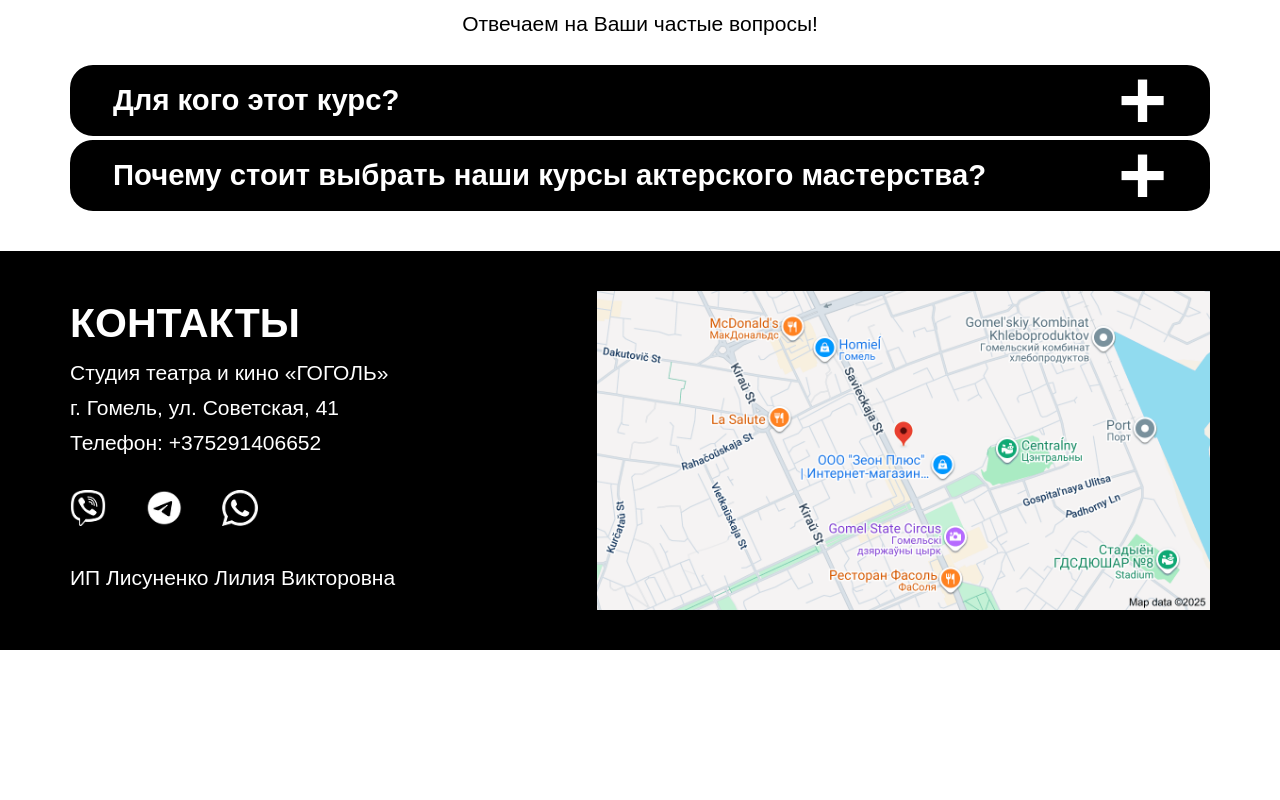
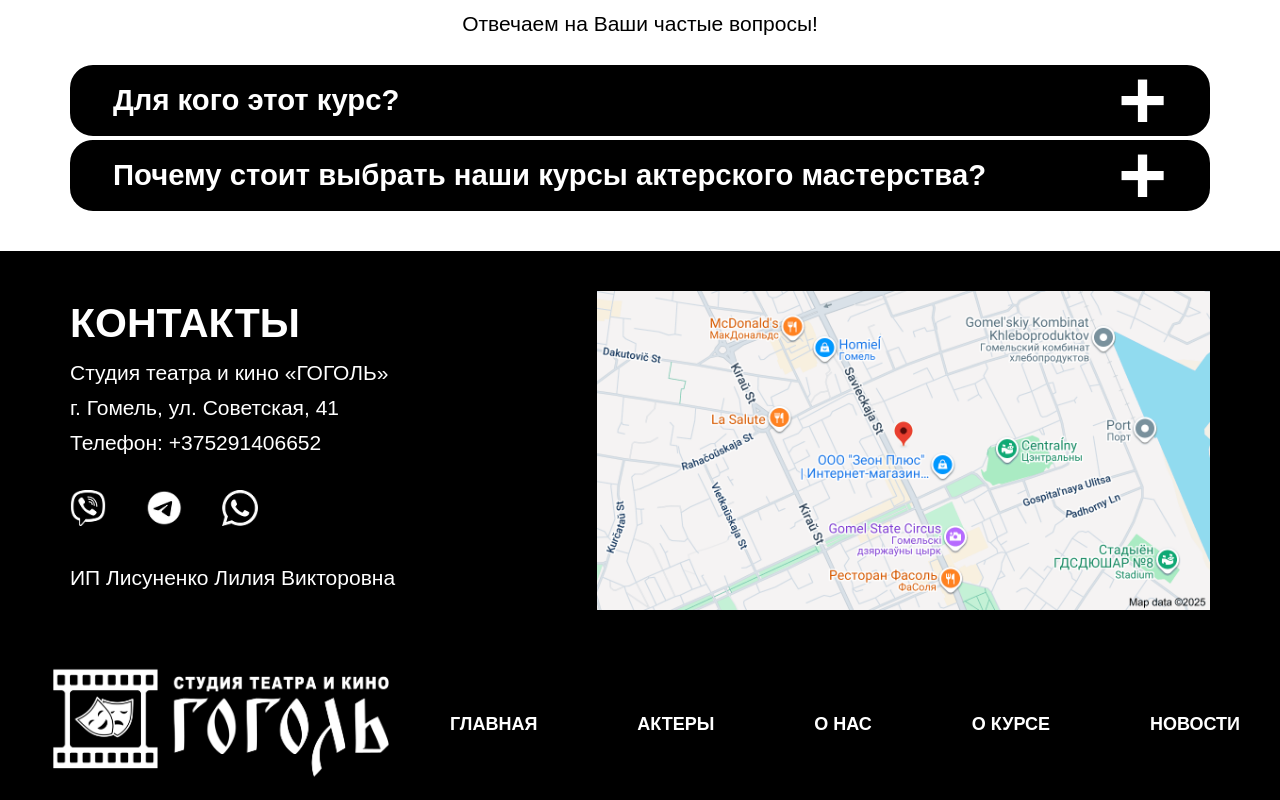
Before and after one commit to SergeiKuznetsov9/cinema-studio, a React (Vite) app: page /cinema-studio/about in a window 1280 px wide. Shown: the part 5446-6246 px from the top of the page. Before the commit the page ends 6096 px from the top, so only its background shows below. Built offline with nearby package versions, Linux system fonts and the light colour scheme.

Commit message:
feat(*): добавил футер

```diff
--- a/src/app/App.tsx
+++ b/src/app/App.tsx
@@ -4,6 +4,7 @@ import { Actors } from "@/components/Actors";
 import { Header } from "@/components/Header";
 import { Main } from "@/components/Main";
 import { Contacts } from "@/components/Contacts";
+import { Footer } from "@/components/Footer";
 
 export const App = () => (
   <div>
@@ -13,5 +14,6 @@ export const App = () => (
     <Lessons />
     <Actors />
     <Contacts />
+    <Footer />
   </div>
 );
--- /dev/null
+++ b/src/components/Footer/Footer.module.scss
@@ -0,0 +1,46 @@
+@use "../../app/styles/vars/breakpoints-vars.scss" as vars;
+
+.Footer {
+  background-color: var(--background);
+  height: var(--header-height);
+  width: 100%;
+  color: var(--primary-text-color);
+  display: flex;
+  align-items: center;
+  justify-content: center;
+  gap: 48px;
+
+  @media (max-width: vars.$lg) {
+    display: none;
+  }
+}
+
+.logoContainer {
+  width: 362px;
+  margin-left: 36px;
+
+  img {
+    width: 100%;
+  }
+
+  @media (max-width: vars.$xl) {
+    width: 270px;
+  }
+}
+
+.navContainer {
+  display: flex;
+  flex-direction: column;
+  gap: 20px;
+  width: 790px;
+  margin-right: 36px;
+
+  nav ul {
+    display: flex;
+    justify-content: space-between;
+  }
+
+  @media (max-width: vars.$xl) {
+    width: 600px;
+  }
+}
--- /dev/null
+++ b/src/components/Footer/Footer.tsx
@@ -0,0 +1,27 @@
+import logoImg from "@/assets/img/icons/logo.png";
+
+import styles from "./Footer.module.scss";
+import { TextLink } from "@/shared/TextLink";
+
+export const Footer = () => {
+  return (
+    <>
+      <footer className={styles.Footer}>
+        <div className={styles.logoContainer}>
+          <img src={logoImg} alt="Gogol studio" />
+        </div>
+        <div className={styles.navContainer}>
+          <nav>
+            <ul>
+              <TextLink url="#" title="Главная" />
+              <TextLink url="#" title="Актеры" />
+              <TextLink url="#" title="О нас" />
+              <TextLink url="#" title="О курсе" />
+              <TextLink url="#" title="Новости" />
+            </ul>
+          </nav>
+        </div>
+      </footer>
+    </>
+  );
+};
--- /dev/null
+++ b/src/components/Footer/index.ts
@@ -0,0 +1 @@
+export { Footer } from "./Footer";
```
